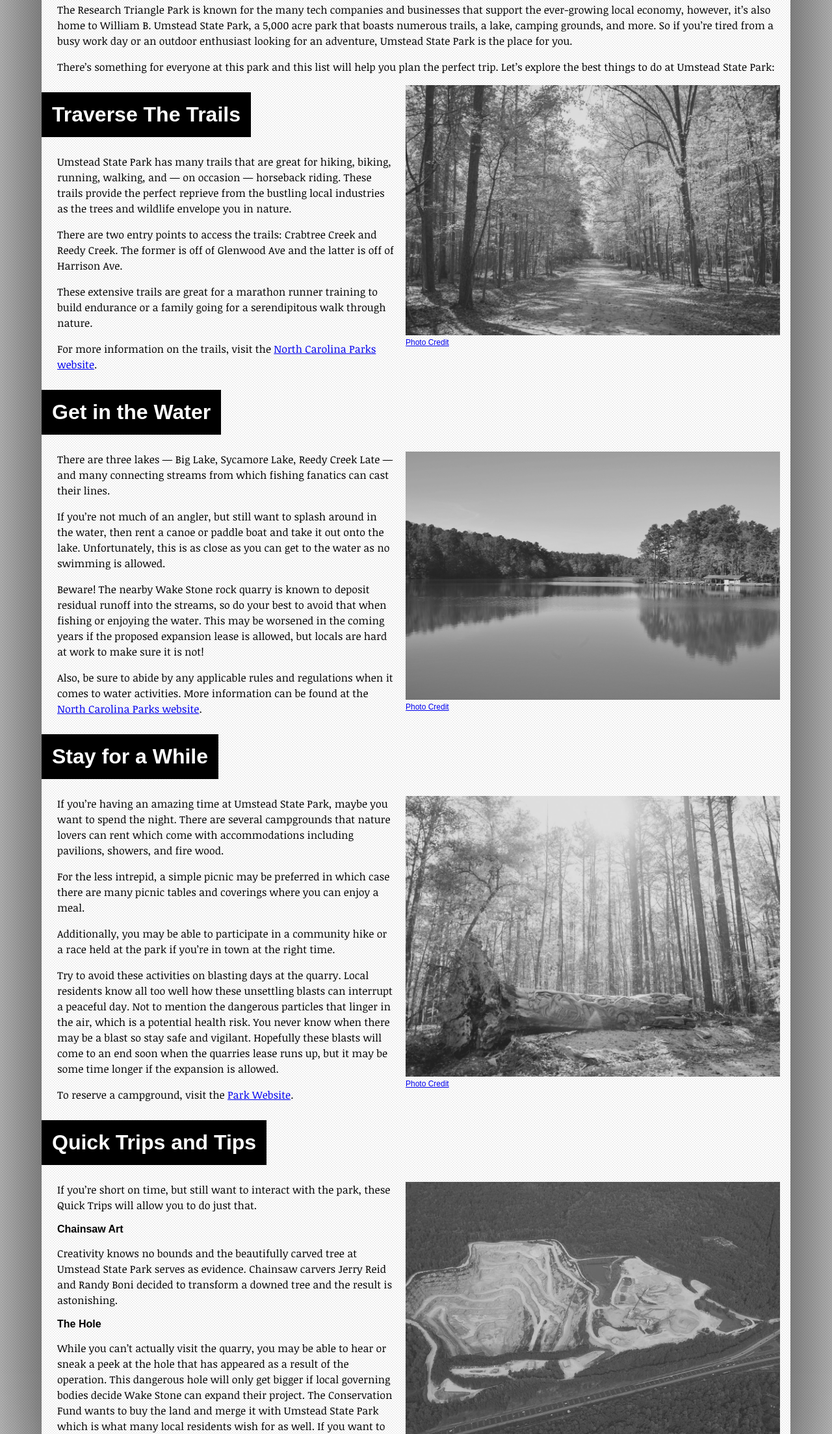
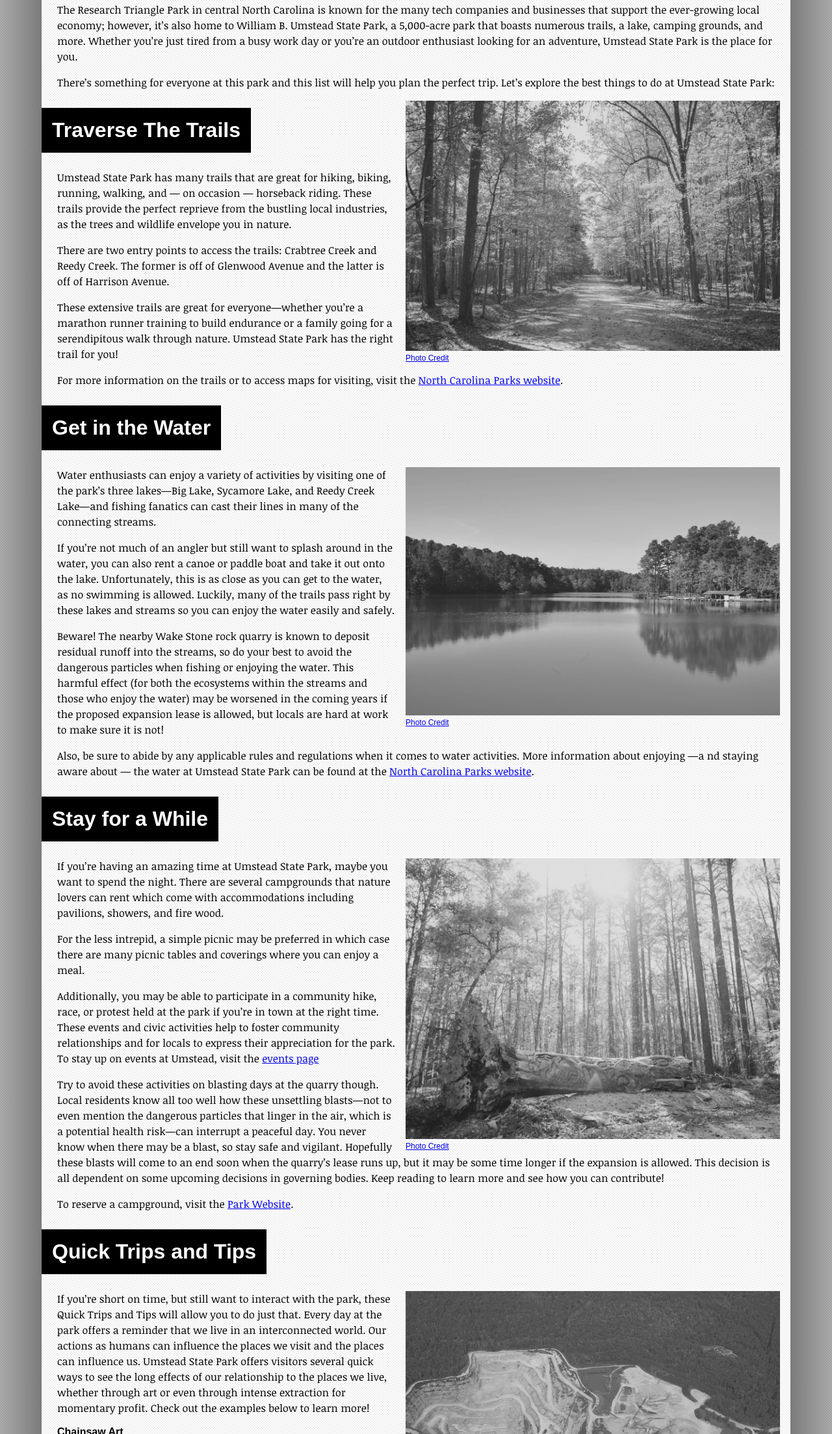
Before and after one commit to mattsg6/folk-magazine-article, a plain HTML site: page index.html in a window 1280 px wide. Shown: the part 593-2800 px from the top of the page at 65% size. Drawn offline with Linux system fonts and the light colour scheme.

Commit message:
content update

```diff
--- a/index.html
+++ b/index.html
@@ -20,7 +20,7 @@
 
 <h2 class="subhead">William B. Umstead State Park</h2>
 
-<p>The Research Triangle Park is known for the many tech companies and businesses that support the ever-growing local economy, however, it’s also home to William B. Umstead State Park, a 5,000 acre park that boasts numerous trails, a lake, camping grounds, and more. So if you’re tired from a busy work day or an outdoor enthusiast looking for an adventure, Umstead State Park is the place for you.</p>
+<p>The Research Triangle Park in central North Carolina is known for the many tech companies and businesses that support the ever-growing local economy; however, it’s also home to William B. Umstead State Park, a 5,000-acre park that boasts numerous trails, a lake, camping grounds, and more. Whether you’re just tired from a busy work day or you’re an outdoor enthusiast looking for an adventure, Umstead State Park is the place for you.</p>
 <p>There’s something for everyone at this park and this list will help you plan the perfect trip. Let’s explore the best things to do at Umstead State Park:</p>
 
 <figure><img src="./images/trail.jpeg" alt="trail at umstead" />
@@ -30,10 +30,10 @@
 
 <h2>Traverse The Trails</h2>
 
-<p>Umstead State Park has many trails that are great for hiking, biking, running, walking, and — on occasion — horseback riding. These trails provide the perfect reprieve from the bustling local industries as the trees and wildlife envelope you in nature.</p>
-<p>There are two entry points to access the trails: Crabtree Creek and Reedy Creek. The former is off of Glenwood Ave and the latter is off of Harrison Ave.</p>
-<p>These extensive trails are great for a marathon runner training to build endurance or a family going for a serendipitous walk through nature.</p>
-<p>For more information on the trails, visit the <a href="https://www.ncparks.gov/state-parks/william-b-umstead-state-park/trails">North Carolina Parks website</a>.</p>
+<p>Umstead State Park has many trails that are great for hiking, biking, running, walking, and — on occasion — horseback riding. These trails provide the perfect reprieve from the bustling local industries, as the trees and wildlife envelope you in nature.</p>
+<p>There are two entry points to access the trails: Crabtree Creek and Reedy Creek. The former is off of Glenwood Avenue and the latter is off of Harrison Avenue.</p>
+<p>These extensive trails are great for everyone—whether you’re a marathon runner training to build endurance or a family going for a serendipitous walk through nature. Umstead State Park has the right trail for you!</p>
+<p>For more information on the trails or to access maps for visiting, visit the <a href="https://www.ncparks.gov/state-parks/william-b-umstead-state-park/trails">North Carolina Parks website</a>.</p>
 
 <!-- full size image: https://images.unsplash.com/photo-1536818968680-deeec2e9fd11-->
 
@@ -42,10 +42,10 @@
 	<figcaption><a href="https://waterfallhero.blogspot.com/p/william-b-umstead-state-park.html">Photo Credit</a></figcaption>
 </figure>
 
-<p>There are three lakes — Big Lake, Sycamore Lake, Reedy Creek Late — and many connecting streams from which fishing fanatics can cast their lines. </p>
-<p>If you’re not much of an angler, but still want to splash around in the water, then rent a canoe or paddle boat and take it out onto the lake. Unfortunately, this is as close as you can get to the water as no swimming is allowed.</p>
-<p>Beware! The nearby Wake Stone rock quarry is known to deposit residual runoff into the streams, so do your best to avoid that when fishing or enjoying the water. This may be worsened in the coming years if the proposed expansion lease is allowed, but locals are hard at work to make sure it is not!</p>
-<p>Also, be sure to abide by any applicable rules and regulations when it comes to water activities. More information can be found at the <a href="https://www.ncparks.gov/about-us/nc-state-parks-rules-and-regulations#Boatingandfishing-460">North Carolina Parks website</a>.</p>
+<p>Water enthusiasts can enjoy a variety of activities by visiting one of the park’s three lakes—Big Lake, Sycamore Lake, and Reedy Creek Lake—and fishing fanatics can cast their lines in many of the connecting streams.</p>
+<p>If you’re not much of an angler but still want to splash around in the water, you can also rent a canoe or paddle boat and take it out onto the lake. Unfortunately, this is as close as you can get to the water, as no swimming is allowed. Luckily, many of the trails pass right by these lakes and streams so you can enjoy the water easily and safely.</p>
+<p>Beware! The nearby Wake Stone rock quarry is known to deposit residual runoff into the streams, so do your best to avoid the dangerous particles when fishing or enjoying the water. This harmful effect (for both the ecosystems within the streams and those who enjoy the water) may be worsened in the coming years if the proposed expansion lease is allowed, but locals are hard at work to make sure it is not!</p>
+<p>Also, be sure to abide by any applicable rules and regulations when it comes to water activities. More information about enjoying —a nd staying aware about — the water at Umstead State Park can be found at the <a href="https://www.ncparks.gov/about-us/nc-state-parks-rules-and-regulations#Boatingandfishing-460">North Carolina Parks website</a>.</p>
 
 <h2>Stay for a While</h2>
 
@@ -55,8 +55,8 @@
 
 <p>If you’re having an amazing time at Umstead State Park, maybe you want to spend the night. There are several campgrounds that nature lovers can rent which come with accommodations including pavilions, showers, and fire wood.</p>
 <p>For the less intrepid, a simple picnic may be preferred in which case there are many picnic tables and coverings where you can enjoy a meal.</p>
-<p>Additionally, you may be able to participate in a community hike or a race held at the park if you’re in town at the right time.</p>
-<p>Try to avoid these activities on blasting days at the quarry. Local residents know all too well how these unsettling blasts can interrupt a peaceful day. Not to mention the dangerous particles that linger in the air, which is a potential health risk. You never know when there may be a blast so stay safe and vigilant. Hopefully these blasts will come to an end soon when the quarries lease runs up, but it may be some time longer if the expansion is allowed.</p>
+<p>Additionally, you may be able to participate in a community hike, race, or protest held at the park if you’re in town at the right time. These events and civic activities help to foster community relationships and for locals to express their appreciation for the park. To stay up on events at Umstead, visit the <a href="https://umsteadcoalition.org/Calendar/">events page</a></p>
+<p>Try to avoid these activities on blasting days at the quarry though. Local residents know all too well how these unsettling blasts—not to even mention the dangerous particles that linger in the air, which is a potential health risk—can interrupt a peaceful day. You never know when there may be a blast, so stay safe and vigilant. Hopefully these blasts will come to an end soon when the quarry’s lease runs up, but it may be some time longer if the expansion is allowed. This decision is all dependent on some upcoming decisions in governing bodies. Keep reading to learn more and see how you can contribute!</p>
 <p>To reserve a campground, visit the <a href="https://northcarolinastateparks.reserveamerica.com/camping/william-b-umstead-state-park/r/campgroundDetails.do?contractCode=NC&parkId=552839">Park Website</a>.</p>
 
 <h2>Quick Trips and Tips</h2>
@@ -65,13 +65,17 @@
 	<figcaption><a href="https://www.wakestonecorp.com/aggregate-products/triangle-quarry/">Photo Credit</a></figcaption>
 </figure>
 
-<p>If you’re short on time, but still want to interact with the park, these Quick Trips will allow you to do just that.</p>
+<p>If you’re short on time, but still want to interact with the park, these Quick Trips and Tips will allow you to do just that. Every day at the park offers a reminder that we live in an interconnected world. Our actions as humans can influence the places we visit and the places can influence us. Umstead State Park offers visitors several quick ways to see the long effects of our relationship to the places we live, whether through art or even through intense extraction for momentary profit. Check out the examples below to learn more!</p>
 
 <b>Chainsaw Art</b>
-<p>Creativity knows no bounds and the beautifully carved tree at Umstead State Park serves as evidence. Chainsaw carvers Jerry Reid and Randy Boni decided to transform a downed tree and the result is astonishing.</p>
+<p>Creativity knows no bounds, and this beautifully-carved tree at Umstead State Park serves as evidence of how art and nature come together. Chainsaw carvers Jerry Reid and Randy Boni decided to transform a downed tree, and the result is astonishing. Rather than viewing the tree as an obstacle, the artists saw it as a canvas on which they painted a stunning image.</p>
 
 <b>The Hole</b>
-<p>While you can’t actually visit the quarry, you may be able to hear or sneak a peek at the hole that has appeared as a result of the operation. This dangerous hole will only get bigger if local governing bodies decide Wake Stone can expand their project. The Conservation Fund wants to buy the land and merge it with Umstead State Park which is what many local residents wish for as well. If you want to help in this effort, keep reading!</p>
+<p>While you can’t actually visit the quarry, you may be able to hear or sneak a peek at the large extraction site that has appeared as a result of Wake Stone’s operation that sits very close to the park (the parking lot can be seen in the upper left hand corner of the image!). This dangerous hole will only get bigger if local governing bodies decide Wake Stone can expand their project. The Conservation Fund (an environmental non-profit), however, wants to buy the land and merge it with Umstead State Park, which is what many local residents wish for as well. Whether you want to learn more about the hole or even help locals in their effort to extend the park rather than the quarry, keep reading!</p>
 
 <b>The Umstead Coalition</b>
-<p>Every park needs a steward and the volunteer-led Umstead Coalition is just that. This organization holds events, puts together projects, and serves the community. One of their most recent endeavors is fighting against the Wake Stone Corporation as they attempt to expand their current quarry. These quarries damage the land and health of the environment all in the name of profit. If you’d like to learn more or participate in any capacity, visit <a href="https://umsteadcoalition.org/">The Umstead Coalition's website</a>.</p>
+<p>To make sure these places best serve the needs of the people, every park needs a steward and the volunteer-led Umstead Coalition is just that. This organization holds events, puts together projects, and serves the community. One of their most recent endeavors is fighting against the Wake Stone Corporation as they attempt to expand their current quarry. These quarries damage the land and health of the environment all in the name of profit. This circumstance is one of the many instances in which a choice is being made for the future of the natural world: we can let industry, pollution, and greed prevail; or we can stand up to corporate-driven climate change. Local residents want to protect this land not only to begin the much needed healing process of the environment, but to extend the park to support the ever-growing and flourishing community.</p>
+<p>If you'd like to learn more of participate in any capacity, visit <a href="https://umsteadcoalition.org/">The Umstead Coalition's website</a>.</p>
+<br>
+<p>Matthew Gilmore</p>
+<p>Chapel Hill, North Carolina</p>
```
